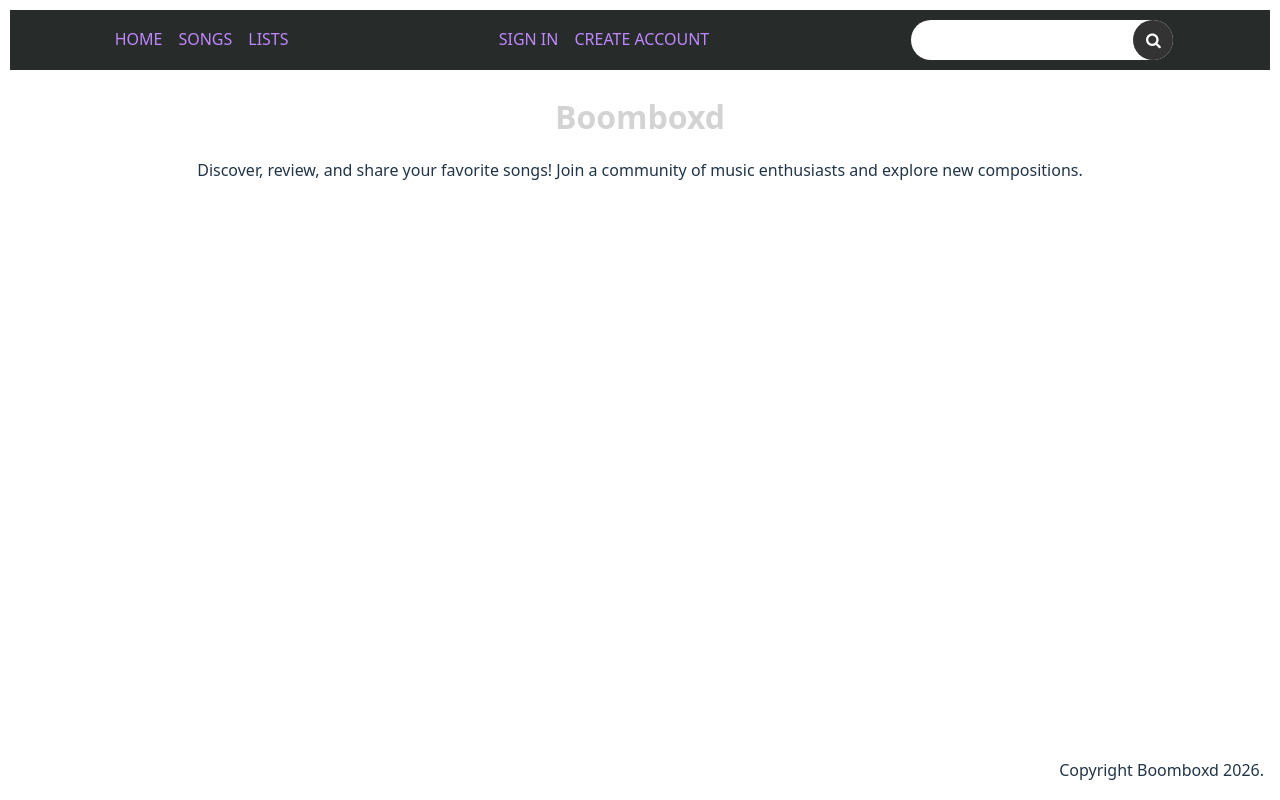
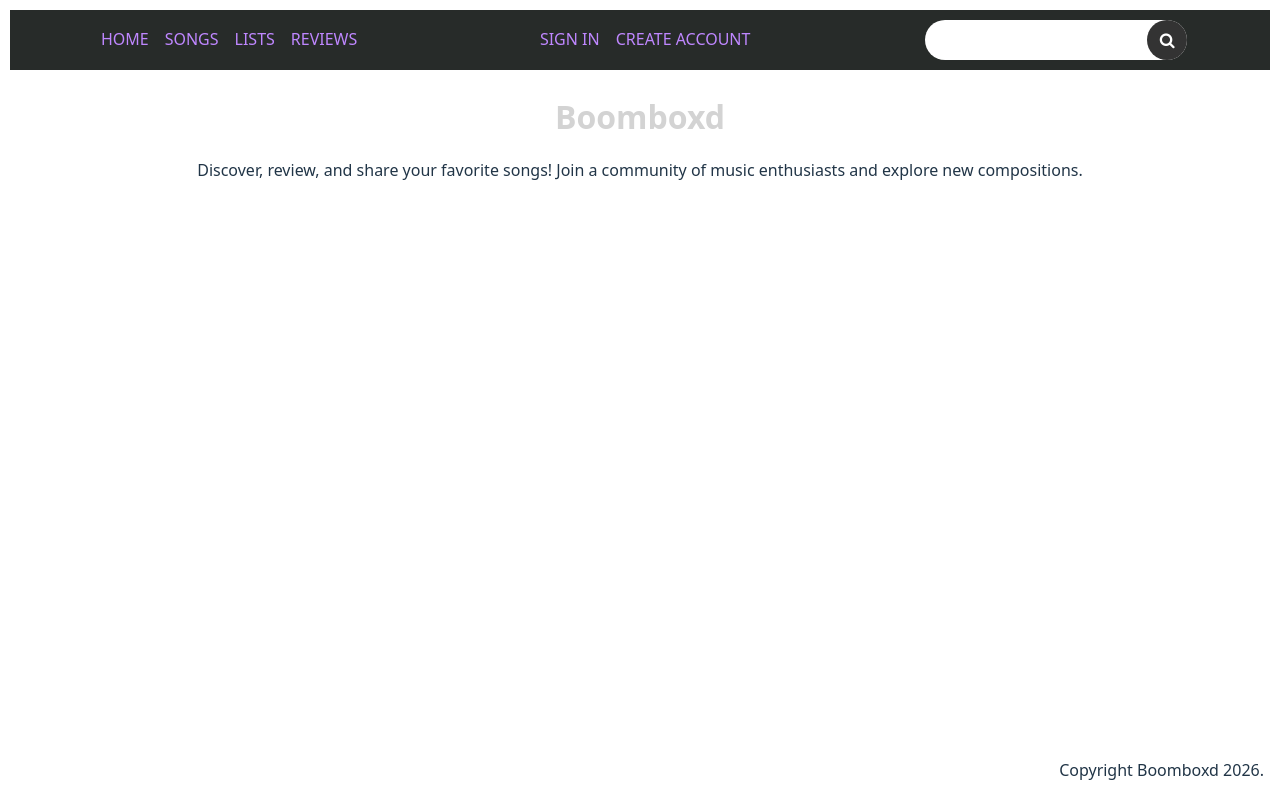
Before and after one commit to Onniikun/FSD_Project, a React (Vite) app: page / in a window 1280 px wide. Built offline with nearby package versions, Linux system fonts and the light colour scheme.

Commit message:
Added a Discover Songs page

```diff
--- a/src/components/common/layout/nav/Nav.tsx
+++ b/src/components/common/layout/nav/Nav.tsx
@@ -11,6 +11,9 @@ export function Nav() {
             </span>
             <span>
                 <a href="#">LISTS</a>
+            </span>
+            <span>
+                <a href="#">REVIEWS</a>
             </span>
         </div>
         <div className="user-management-links">
```
Also changed, not shown: src/App.tsx (+8 -1 lines), src/components/common/song-items/SongItem.css (renamed from src/components/common/song-list-items/SongItem.css), src/components/common/song-items/SongItem.tsx (renamed from src/components/common/song-list-items/SongItem.tsx), src/components/common/song-items/SongItem2.tsx (renamed from src/components/common/song-list-items/SongItem2.tsx), src/components/pages/DiscoverSongs.tsx (added).
